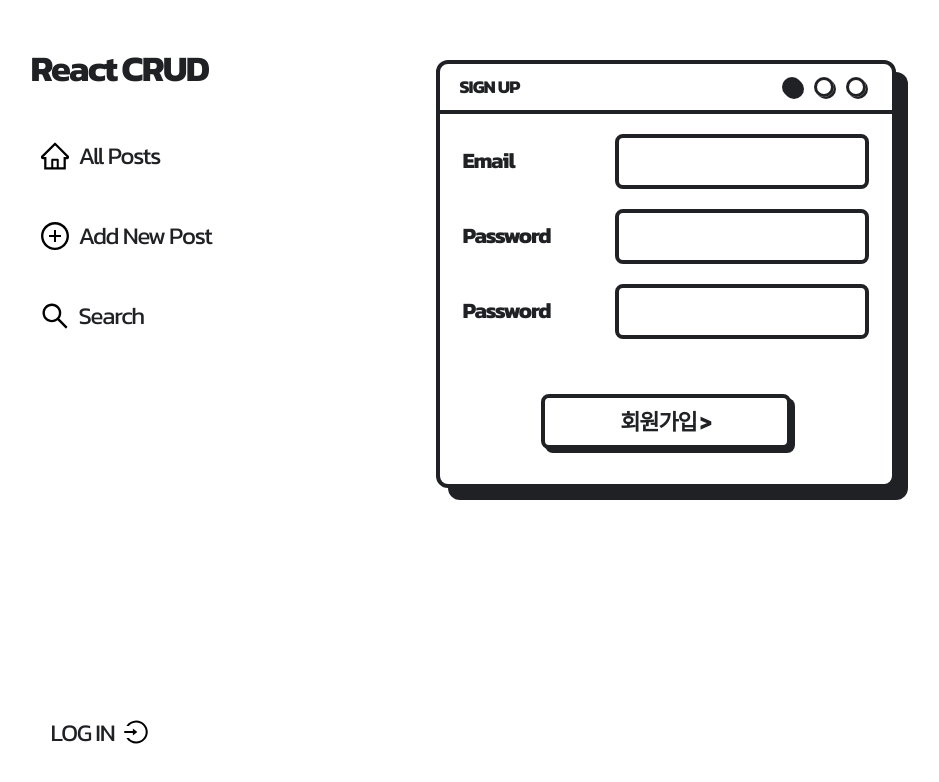
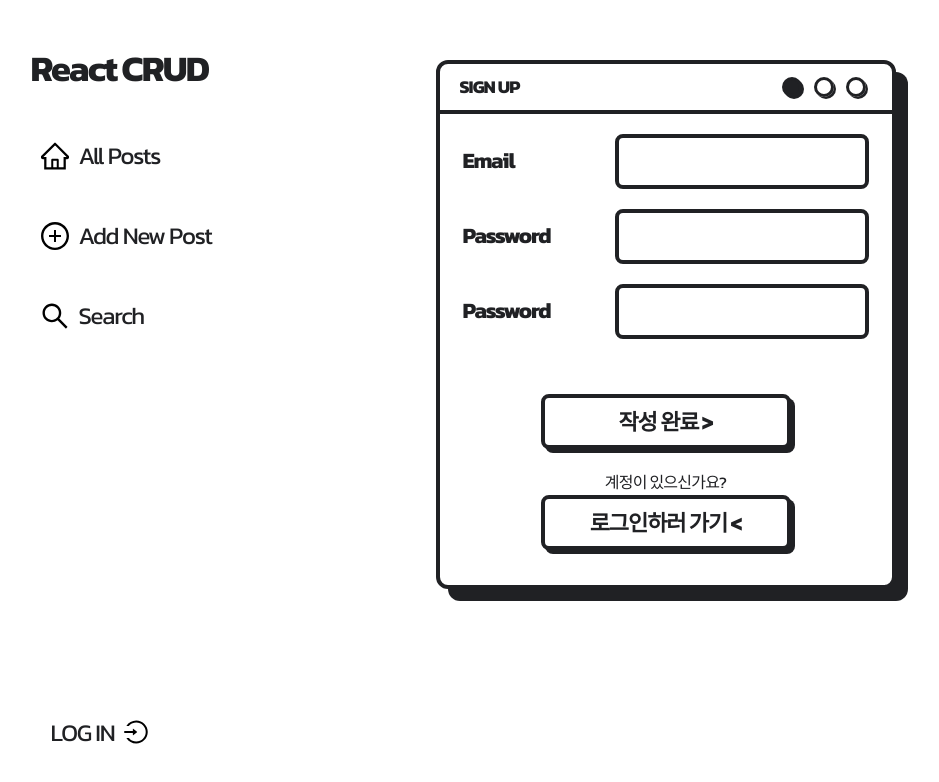
Before and after one commit to saanglee/nextjs-crud, a Next.js app: page /signup in a window 1280 px wide. Shown: the top 782 px of the page, without its empty margins (132-1071 px from the left). Built offline with nearby package versions, Linux system fonts and the light colour scheme; no server answers; a web font is replaced by a local one.

Commit message:
design: 로그인, 회원가입 폼 타이틀, 버튼 추가 및 css 수정

```diff
--- a/src/components/auth/LoginForm.tsx
+++ b/src/components/auth/LoginForm.tsx
@@ -8,9 +8,9 @@ import { auth } from '../../firebase/firebaseClient';
 import { useSignInWithEmailAndPassword, useSignInWithGoogle } from 'react-firebase-hooks/auth';
 import { FIREBASE_ERRORS } from '../../firebase/errors';
 import { browserSessionPersistence, setPersistence } from 'firebase/auth';
+import googleButton from '../../assets/images/googleButton.png';
 
 import classes from './index.module.scss';
-import googleButton from '../../assets/images/googleButton.png';
 
 const LoginForm = () => {
   const router = useRouter();
@@ -45,6 +45,7 @@ const LoginForm = () => {
   return (
     <div>
       <Card size="sm" date="LOG IN">
+        <h1 className={classes.login__title}> 로그인 </h1>
         <form className={classes.login__form} onSubmit={handleLoginSubmit}>
           <div className={classes.control}>
             <label htmlFor="id">Email</label>
--- a/src/components/auth/SignupForm.tsx
+++ b/src/components/auth/SignupForm.tsx
@@ -7,14 +7,6 @@ import { auth } from '../../firebase/firebaseClient';
 import { useCreateUserWithEmailAndPassword } from 'react-firebase-hooks/auth';
 import { FIREBASE_ERRORS } from '../../firebase/errors';
 import { UserCredential } from 'firebase/auth';
-
-interface SignupFormProps {
-  isSignUp?: boolean;
-  form?: any;
-  user?: any;
-  onSubmit?: (event: React.FormEvent<HTMLFormElement>) => void;
-  onChange?: (event: React.ChangeEvent<HTMLInputElement>) => void;
-}
 
 const SignupForm = () => {
   const router = useRouter();
@@ -52,6 +44,7 @@ const SignupForm = () => {
   return (
     <div>
       <Card size="sm" date="SIGN UP">
+        <h1 className={classes.login__title}> 회원가입 </h1>
         <form className={classes.login__form} onSubmit={handleSignupSubmit}>
           <div className={classes.control}>
             <label htmlFor="id">Email</label>
@@ -80,9 +73,16 @@ const SignupForm = () => {
           {loading ? (
             <div>회원가입 진행 중...</div>
           ) : (
-            <div className={classes.login__button}>
-              <Button type="submit" text="회원가입 > " size="lg" />
-            </div>
+            <>
+              <div className={classes.login__button}>
+                <Button type="submit" text="작성 완료 > " size="lg" />
+              </div>
+
+              <div className={classes.login__button}>
+                <p> 계정이 있으신가요? </p>
+                <Button type="submit" text="로그인하러 가기 < " size="lg" onClick={() => router.replace('/login')} />
+              </div>
+            </>
           )}
         </form>
       </Card>
--- a/src/components/auth/index.module.scss
+++ b/src/components/auth/index.module.scss
@@ -1,5 +1,15 @@
+@use 'styles/mixins/responsive';
+@use 'styles/constants/colors';
 @use 'styles/constants/sizes';
 
+.login__title {
+  font-size: 34px;
+  font-weight: 900;
+  margin-bottom: 25px;
+  @include responsive.after(772px) {
+    display: none;
+  }
+}
 .login__form {
   .control {
     margin-bottom: 0.5rem;
@@ -34,7 +44,7 @@
     text-align: center;
     margin: 20px 0 0 0;
   }
-  .login__loading{
+  .login__loading {
     text-align: center;
     font-weight: 800;
     font-size: 24px;
```
